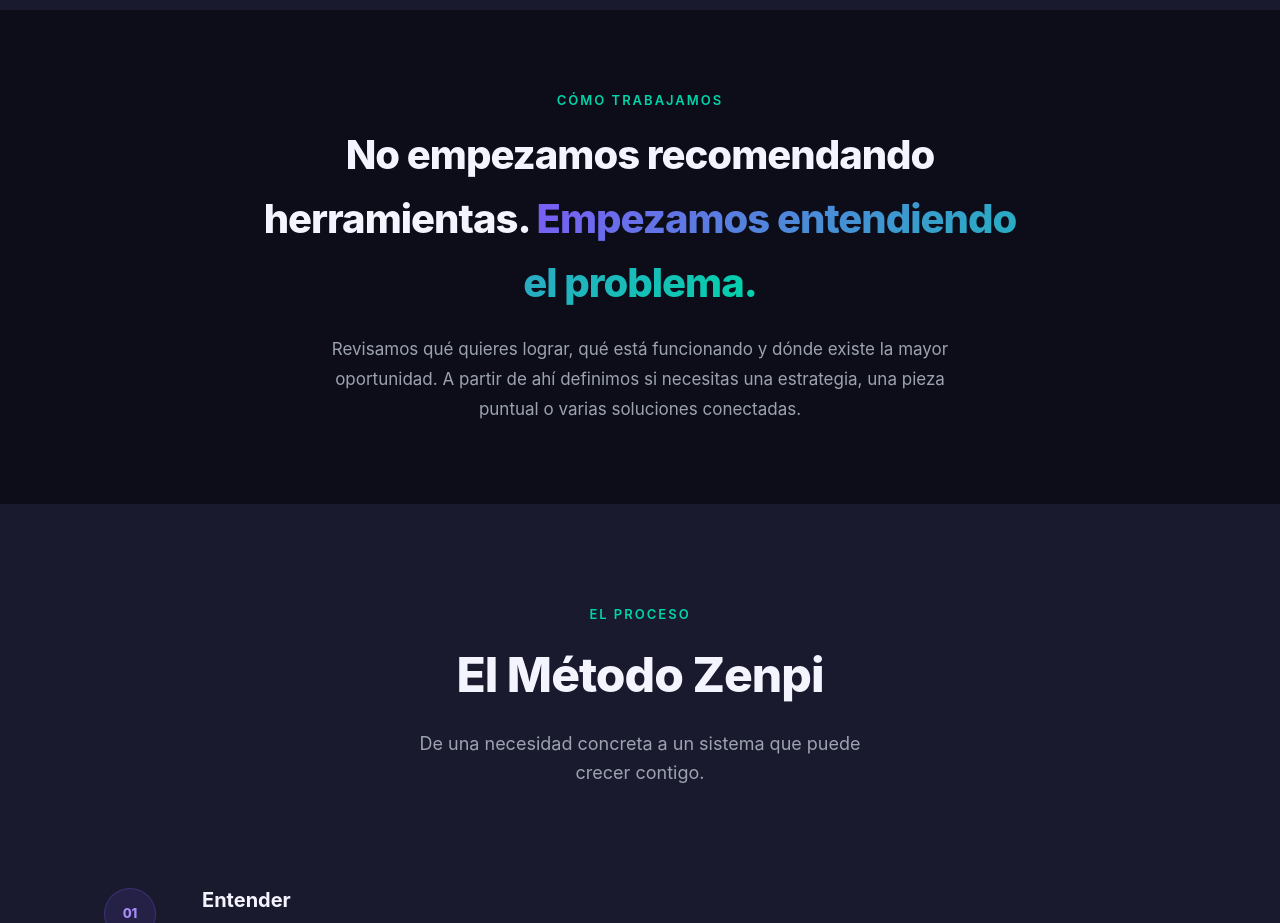
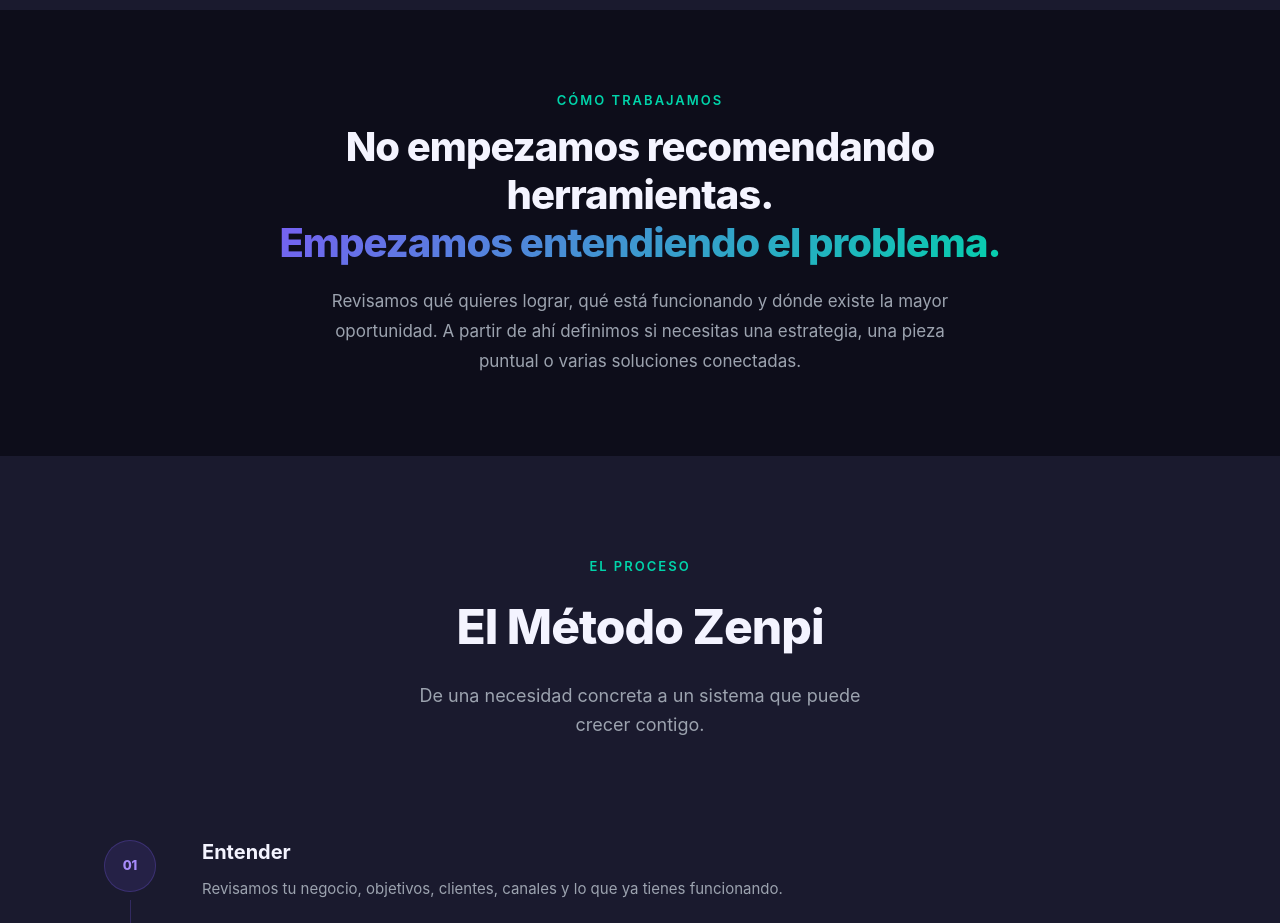
Before and after one commit to Luis9006/zenpi, a React (Vite) app: page / in a window 1280 px wide. Shown: the part 4220-5143 px from the top of the page. Built offline with nearby package versions, Linux system fonts and the light colour scheme.

Commit message:
Update App.jsx

```diff
--- a/src/App.jsx
+++ b/src/App.jsx
@@ -772,9 +772,9 @@ function ComoTrabajamos() {
       <div style={{ maxWidth: 780, margin: "0 auto", textAlign: "center" }}>
         <AnimatedSection>
           <p style={{ fontSize: 13, color: colors.mint, fontWeight: 600, letterSpacing: 2, textTransform: "uppercase", marginBottom: 12 }}>Cómo trabajamos</p>
-          <h2 style={{ fontSize: "clamp(24px, 4vw, 40px)", fontWeight: 800, letterSpacing: "-1px", marginBottom: 20 }}>
-            No empezamos recomendando herramientas.{" "}
-            <span style={{ background: `linear-gradient(135deg, ${colors.purple}, ${colors.mint})`, WebkitBackgroundClip: "text", WebkitTextFillColor: "transparent" }}>
+          <h2 style={{ fontSize: "clamp(24px, 4vw, 40px)", fontWeight: 800, letterSpacing: "-1px", marginBottom: 20, lineHeight: 1.2 }}>
+            <span style={{ display: "block", color: colors.text }}>No empezamos recomendando herramientas.</span>
+            <span style={{ display: "block", background: `linear-gradient(135deg, ${colors.purple}, ${colors.mint})`, WebkitBackgroundClip: "text", WebkitTextFillColor: "transparent" }}>
               Empezamos entendiendo el problema.
             </span>
           </h2>
```
